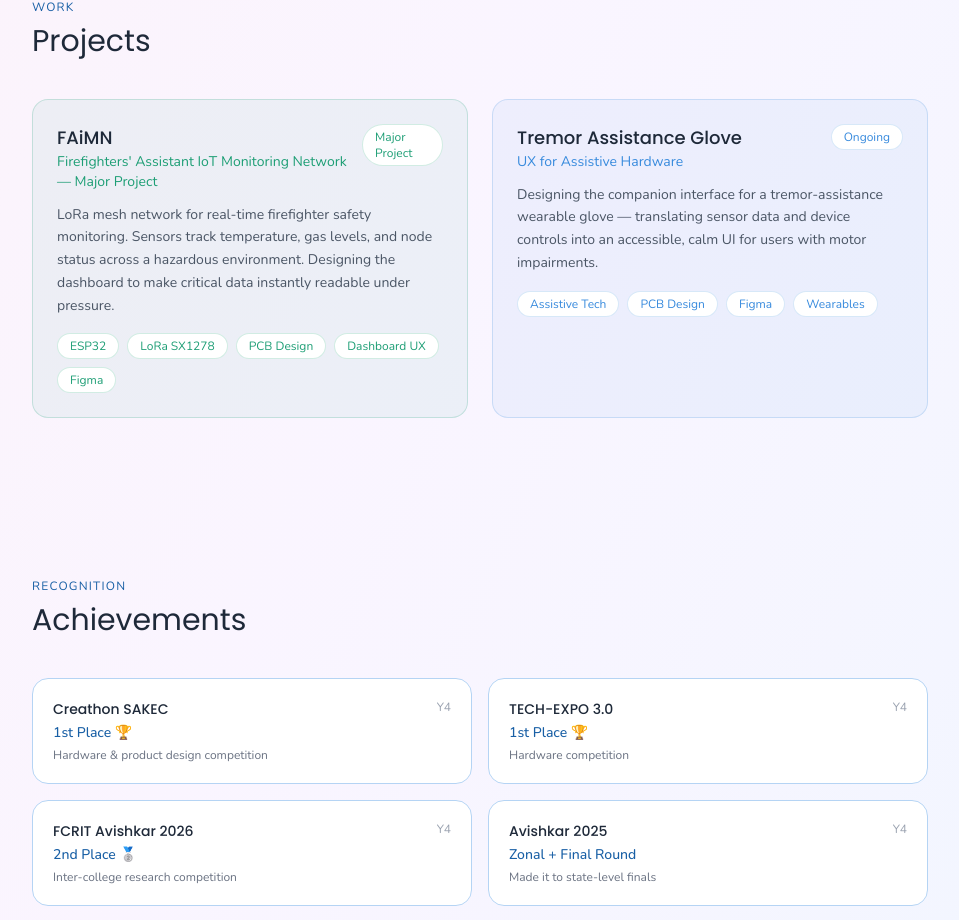
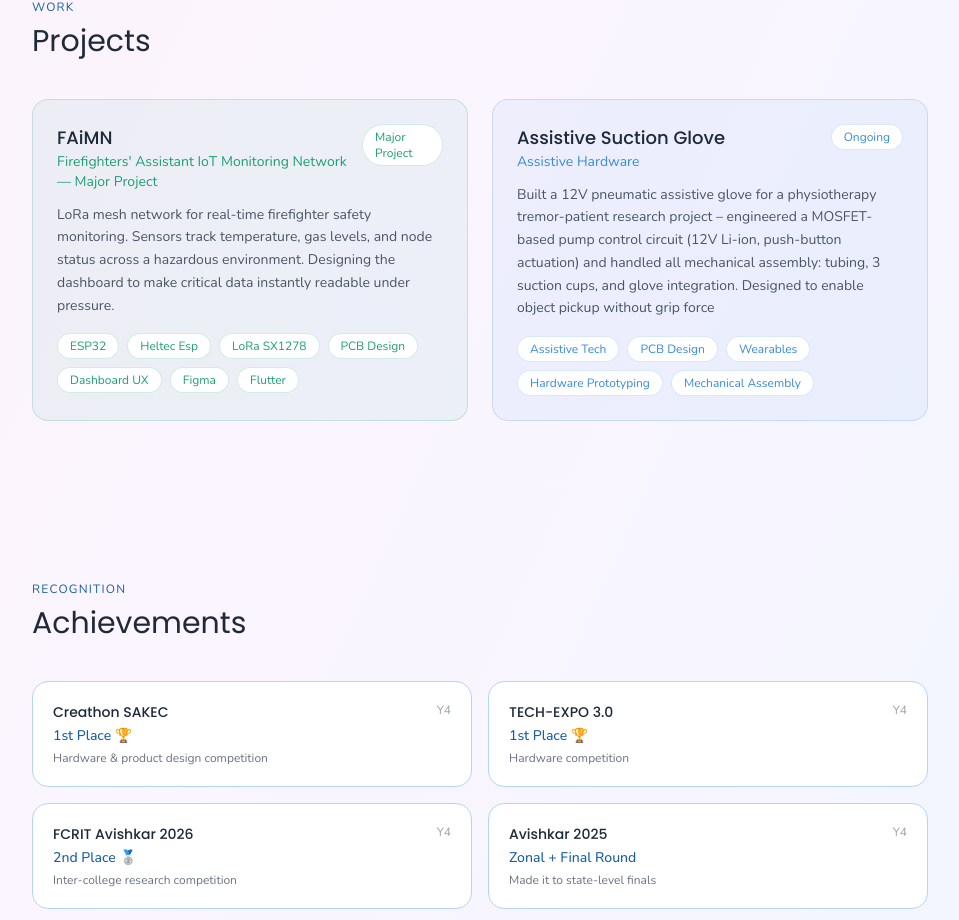
Before and after one commit to reshanaik15/My-Portfolio, a React (Vite) app: page /iot in a window 1280 px wide. Shown: the part 1297-2217 px from the top of the page, without its empty margins (160-1119 px from the left). Built offline with nearby package versions, Linux system fonts and the light colour scheme.

Commit message:
modified the suction glove project card

```diff
--- a/src/app/pages/IoTSide.tsx
+++ b/src/app/pages/IoTSide.tsx
@@ -184,17 +184,17 @@ export default function IoTSide() {
     title: 'FAiMN',
     subtitle: "Firefighters' Assistant IoT Monitoring Network — Major Project",
     desc: 'LoRa mesh network for real-time firefighter safety monitoring. Sensors track temperature, gas levels, and node status across a hazardous environment. Designing the dashboard to make critical data instantly readable under pressure.',
-    tags: ['ESP32', 'LoRa SX1278', 'PCB Design', 'Dashboard UX', 'Figma'],
+    tags: ['ESP32', 'Heltec Esp','LoRa SX1278', 'PCB Design', 'Dashboard UX', 'Figma', 'Flutter'],
     status: 'Major Project',
     accent: '#1D9E75',
     bg: 'rgba(29,158,117,0.06)',
     border: 'rgba(29,158,117,0.2)'
   },
   {
-    title: 'Tremor Assistance Glove',
-    subtitle: 'UX for Assistive Hardware',
-    desc: 'Designing the companion interface for a tremor-assistance wearable glove — translating sensor data and device controls into an accessible, calm UI for users with motor impairments.',
-    tags: ['Assistive Tech', 'PCB Design', 'Figma', 'Wearables'],
+    title: 'Assistive Suction Glove',
+    subtitle: 'Assistive Hardware',
+    desc: 'Built a 12V pneumatic assistive glove for a physiotherapy tremor-patient research project – engineered a MOSFET-based pump control circuit (12V Li-ion, push-button actuation) and handled all mechanical assembly: tubing, 3 suction cups, and glove integration. Designed to enable object pickup without grip force',
+    tags: ['Assistive Tech', 'PCB Design', 'Wearables', 'Hardware Prototyping', 'Mechanical Assembly'],
     status: 'Ongoing',
     accent: '#378ADD',
     bg: 'rgba(55,138,221,0.06)',
```
